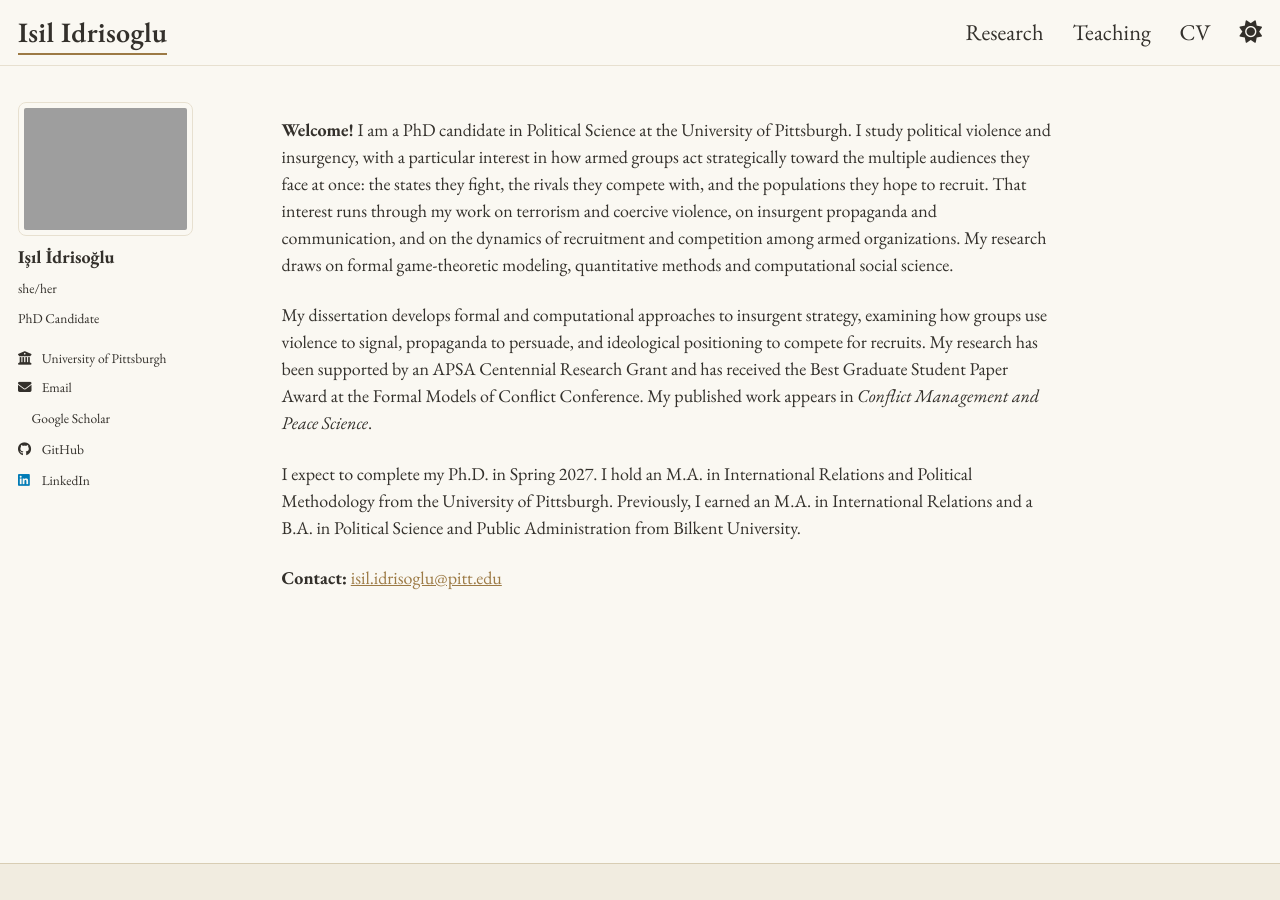
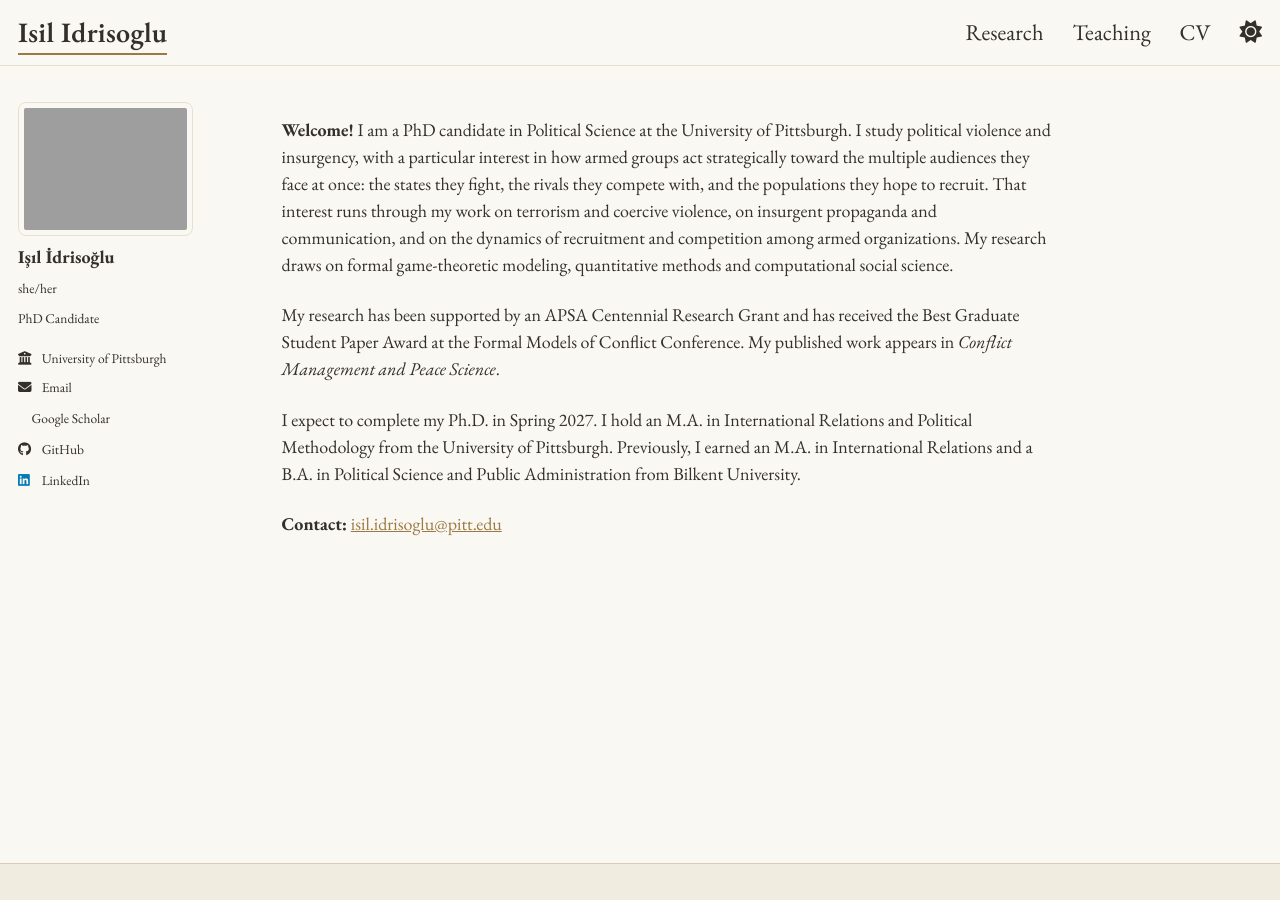
Before and after one commit to isilidrisoglu/isilidrisoglu.github.io, a Jekyll site: the page built from _pages/about.md, in a window 1280 px wide. Built offline with Jekyll 4.4.1, drawn with Linux system fonts in a browser that asks for light colours; a style sheet for code colours, icons or effects is not loaded.

Commit message:
Update about page content
Revised dissertation description for clarity.

```diff
--- a/_pages/about.md
+++ b/_pages/about.md
@@ -9,7 +9,7 @@ redirect_from:
 
 **Welcome!** I am a PhD candidate in Political Science at the University of Pittsburgh. I study political violence and insurgency, with a particular interest in how armed groups act strategically toward the multiple audiences they face at once: the states they fight, the rivals they compete with, and the populations they hope to recruit. That interest runs through my work on terrorism and coercive violence, on insurgent propaganda and communication, and on the dynamics of recruitment and competition among armed organizations. My research draws on formal game-theoretic modeling, quantitative methods and computational social science.
 
-My dissertation develops formal and computational approaches to insurgent strategy, examining how groups use violence to signal, propaganda to persuade, and ideological positioning to compete for recruits. My research has been supported by an APSA Centennial Research Grant and has received the Best Graduate Student Paper Award at the Formal Models of Conflict Conference. My published work appears in *Conflict Management and Peace Science*.
+My research has been supported by an APSA Centennial Research Grant and has received the Best Graduate Student Paper Award at the Formal Models of Conflict Conference. My published work appears in *Conflict Management and Peace Science*.
 
 I expect to complete my Ph.D. in Spring 2027. I hold an M.A. in International Relations and Political Methodology from the University of Pittsburgh. Previously, I earned an M.A. in International Relations and a B.A. in Political Science and Public Administration from Bilkent University.
 
```
